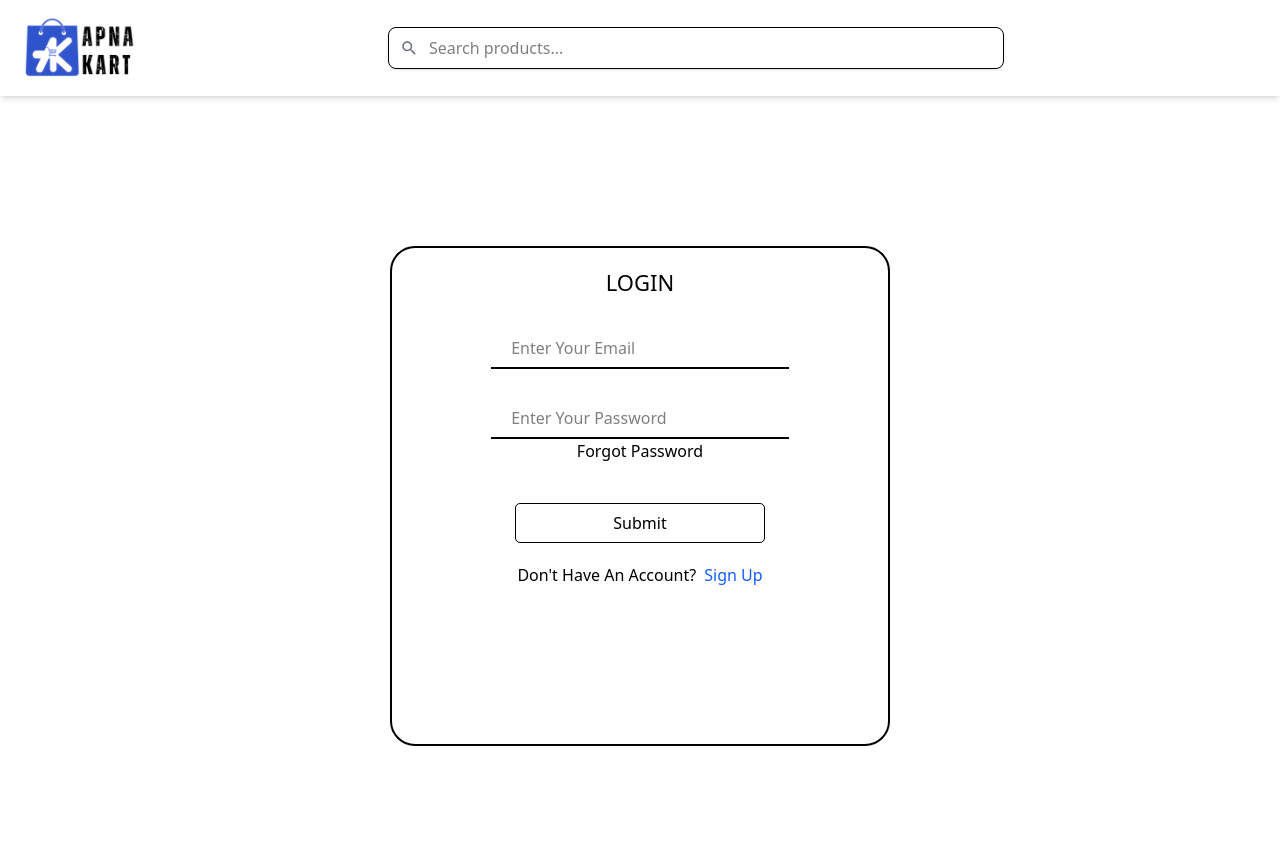
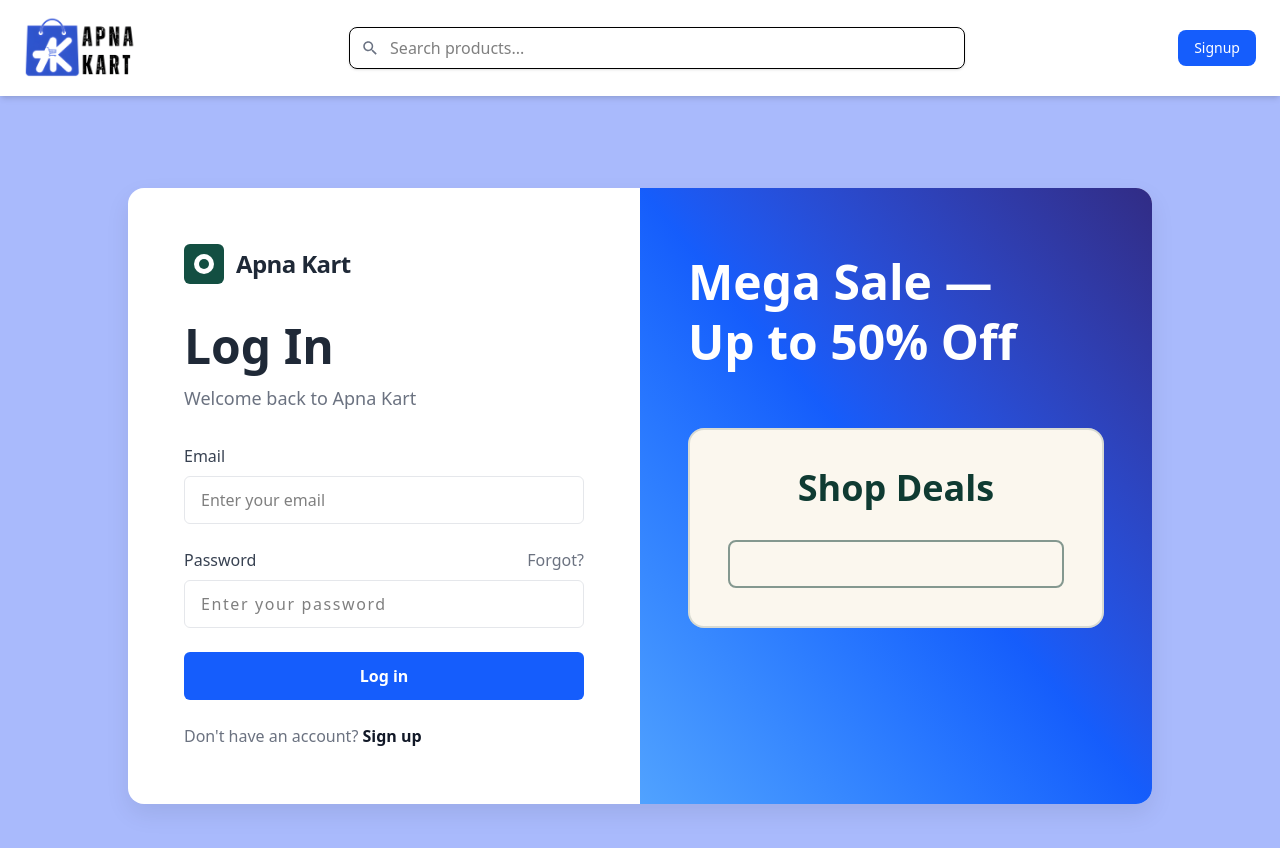
Before and after one commit to PRABHAT-BANKAI/E-commerce-001, a React (Vite) app: page / in a window 1280 px wide. Shown: the top 848 px of the page. Built offline with nearby package versions, Linux system fonts and the light colour scheme; data requests are answered from the project's data file.

Commit message:
db.json / Navbar / Login.jsx change

```diff
--- a/src/components/Navbar.jsx
+++ b/src/components/Navbar.jsx
@@ -1,11 +1,12 @@
-import React, { useEffect, useState } from "react";
-import { Link, useNavigate, useLocation } from "react-router";
+import React, { useState } from "react";
+import { Link, useNavigate, useLocation } from "react-router-dom";
 import { FaShoppingCart } from "react-icons/fa";
 import { IoMdSearch } from "react-icons/io";
 import { HiMenu, HiX } from "react-icons/hi";
 import image from "../assets/main.png";
-import { useSelector } from "react-redux";
+import { useSelector, useDispatch } from "react-redux";
 import SearchBar from "../pages/SearchBar";
+import { logout } from "../redux/feature/loginSlice";
 
 // Helper: Get initials
 const getInitials = (firstName, lastName, fullName) => {
@@ -34,33 +35,25 @@ const getRandomBgColor = () => {
 };
 
 const Navbar = ({ onSearch }) => {
-  const [user, setUser] = useState(null);
-  const [bgColor, setBgColor] = useState("bg-gray-500 text-white");
   const [menuOpen, setMenuOpen] = useState(false);
   const [search, setSearch] = useState("");
   const [mobileMenuOpen, setMobileMenuOpen] = useState(false);
+  const [bgColor] = useState(getRandomBgColor());
 
   const navigate = useNavigate();
   const location = useLocation();
+  const dispatch = useDispatch();
+
+  // ✅ Get user from Redux instead of fetching manually
+  const { user } = useSelector((state) => state.login);
   const cartItems = useSelector((state) => state.cart.cartItems);
   const cartCount = cartItems.length;
 
   // Hide Cart/Profile/Search on login/signup pages
   const hideCartProfileSearch = location.pathname === "/" || location.pathname === "/signup";
 
-
-  useEffect(() => {
-    fetch("http://localhost:3000/users/1")
-      .then((res) => res.json())
-      .then((data) => {
-        setUser(data);
-        setBgColor(getRandomBgColor());
-      })
-      .catch(() => setUser(null));
-  }, []);
-
   const handleLogout = () => {
-    setUser(null);
+    dispatch(logout());
     setMenuOpen(false);
     navigate("/");
   };
@@ -77,10 +70,7 @@ const Navbar = ({ onSearch }) => {
         <img src={image} alt="logo" className="w-24 md:w-28 h-auto" />
       </Link>
 
-
-      <SearchBar/>
-
-
+      <SearchBar />
 
       {/* Desktop Right Section */}
       <div className="hidden md:flex items-center space-x-6 relative">
@@ -141,7 +131,6 @@ const Navbar = ({ onSearch }) => {
           </Link>
         )}
       </div>
-
 
       {/* Mobile Hamburger */}
       <div className="md:hidden flex items-center">
--- a/src/pages/Login.jsx
+++ b/src/pages/Login.jsx
@@ -1,29 +1,30 @@
 import axios from "axios";
 import React, { useEffect, useState } from "react";
 import { useDispatch, useSelector } from "react-redux";
-import { Link, useNavigate } from "react-router";
+import { Link, useNavigate } from "react-router-dom";
+
 import { loginUser } from "../redux/feature/loginSlice";
 
 const Login = () => {
   const [data, setData] = useState({ email: "", password: "" });
+  const [formError, setFormError] = useState({});   // ✅ renamed
+  const [hasSubmitted, setHasSubmitted] = useState(false);
 
-  const [error, setError] = useState({});
+  const navigate = useNavigate();
+  const dispatch = useDispatch();
 
-  const navigate = useNavigate()
-  const dispatch = useDispatch()
-
-  const { user, loading, error:loginError} = useSelector((state) => state.login)
+  const { user, loading, error: loginError } = useSelector(
+    (state) => state.login
+  );
 
   function handleLogin(e) {
     e.preventDefault();
+    setHasSubmitted(true);
 
     if (!validation()) return;
-    dispatch(loginUser(data))
 
-
-    if (validation()) {
+    dispatch(loginUser(data));
     setData({ email: "", password: "" });
-    }
   }
 
   function validation() {
@@ -34,92 +35,136 @@ const Login = () => {
       val = false;
       obj.email = "Email is not valid";
     }
-
     if (!data.password.trim()) {
       val = false;
       obj.password = "Enter a valid password";
     } else if (data.password.length < 6) {
       val = false;
-      obj.password = "Password length should be greater than or equal to 6";
+      obj.password = "Password length should be at least 6";
     }
 
-    setError(obj);
+    setFormError(obj);
     return val;
   }
 
   useEffect(() => {
-    if(user){
-      alert('login successful')
-      navigate("/product")
-      setData({ email: "", password: "" })
+    if (!hasSubmitted) return;
+
+    if (user) {
+      alert("Login successful");
+      navigate("/product");
+    } else if (Object.keys(formError).length === 0 && loginError) {
+      alert("Invalid email or password");
     }
-    else {
-      alert("Please enter a valid Email & Password");
-    }
-  }, [user,navigate])
+  }, [user, navigate, hasSubmitted, loginError, formError]);
 
   return (
-    <div
-      className="w-[100vw] h-[100vh] flex justify-center items-center bg-white"
-      id="login"
+    <div className="min-h-screen w-full flex items-center justify-center bg-[#a9bafc] p-6">
+      <div className="w-full max-w-5xl bg-white rounded-2xl shadow-[0_10px_25px_rgba(0,0,0,0.08)] overflow-hidden grid grid-cols-1 md:grid-cols-2">
+
+        {/* Left: Login Form */}
+        <form
+          onSubmit={handleLogin}
+          className="px-10 py-10 md:px-14 md:py-14 flex flex-col justify-center"
         >
-      <form
-        className="border-black border-[2px] rounded-[25px] w-[500px] h-[500px] flex flex-col items-center"
-        onSubmit={handleLogin}
-      >
-        <h2 className="text-[22px] font-medium mt-[18px] text-black">LOGIN</h2>
+          {/* Brand */}
+          <div className="flex items-center gap-3 mb-8">
+            <div className="h-10 w-10 rounded-md bg-[#134f42] grid place-items-center">
+              <div className="h-5 w-5 rounded-full bg-white grid place-items-center">
+                <div className="h-2.5 w-2.5 rounded-full bg-[#134f42]" />
+              </div>
+            </div>
+            <span className="text-2xl font-semibold tracking-tight text-[#1f2937]">
+              Apna Kart
+            </span>
+          </div>
 
+          <h1 className="text-5xl font-extrabold text-[#1f2937] leading-tight">
+            Log In
+          </h1>
+          <p className="mt-2 text-[#6b7280] text-lg">
+            Welcome back to Apna Kart
+          </p>
 
-
-        <label className="w-[60%] h-[40px] flex justify-center mt-[30px]">
+          {/* Email */}
+          <label className="block text-[#374151] font-medium mt-8 mb-2">
+            Email
+          </label>
           <input
-            className="w-[100%] pl-[20px] text-black border-b-[2px] border-black bg-transparent outline-none"
             type="email"
-            placeholder="Enter Your Email"
+            placeholder="Enter your email"
             value={data.email}
             onChange={(e) => setData({ ...data, email: e.target.value })}
+            className="w-full h-12 rounded-md border border-[#e5e7eb] focus:border-[#134f42] focus:ring-4 focus:ring-[#134f42]/10 px-4 outline-none transition text-black"
           />
-        </label>
-        {error.email && (
-          <p className="text-red-600 text-sm mt-1">{error.email}</p>
+          {formError.email && (
+            <p className="text-red-600 text-sm mt-1">{formError.email}</p>
           )}
 
-        <label className="w-[60%] h-[40px] flex justify-center mt-[30px]">
+          {/* Password */}
+          <div className="flex items-center justify-between mt-6 mb-2">
+            <label className="text-[#374151] font-medium">Password</label>
+            <Link
+              to="/fpass"
+              className="text-[#6b7280] hover:text-[#374151] text-base"
+            >
+              Forgot?
+            </Link>
+          </div>
           <input
-            className="w-[100%] pl-[20px] text-black border-b-[2px] border-black bg-transparent outline-none"
             type="password"
-            placeholder="Enter Your Password"
+            placeholder="Enter your password"
             value={data.password}
             onChange={(e) => setData({ ...data, password: e.target.value })}
+            className="w-full h-12 rounded-md border border-[#e5e7eb] focus:border-[#134f42] focus:ring-4 focus:ring-[#134f42]/10 px-4 tracking-widest outline-none transition text-black"
           />
-        </label>
-
-        {error.password && (
-          <p className="text-red-600 text-sm mt-1">{error.password}</p>
+          {formError.password && (
+            <p className="text-red-600 text-sm mt-1">{formError.password}</p>
           )}
-
-         {loginError && <p className="text-red-600 text-sm mt-2">{loginError}</p>}
-
-        <Link to={"/fpass"}>
-          <p>Forgot Password</p>
-        </Link>
+          {loginError && (
+            <p className="text-red-600 text-sm mt-2">{loginError}</p>
+          )}
 
           <button
             type="submit"
-          className="mt-[40px] border w-[250px] h-[40px] rounded-[5px] bg-white cursor-pointer">Submit
-            {loading && <p className="text-white mt-2">Login...</p>}
-
+            className="mt-6 w-full h-12 rounded-md bg-blue-600 text-white font-semibold hover:opacity-95 active:opacity-90 transition"
+          >
+            {loading ? "Login..." : "Log in"}
           </button>
 
-        <div className="flex mt-[20px] text-black">
-          <p>Don't Have An Account?</p>
-          <Link to={"/signup"}>
-            <button className="text-blue-600 ml-2 cursor-pointer">
-              Sign Up
-            </button>
+          <p className="mt-6 text-[#6b7280]">
+            Don't have an account?{" "}
+            <Link
+              to="/signup"
+              className="font-semibold text-[#111827] hover:underline"
+            >
+              Sign up
             </Link>
+          </p>
+        </form>
+
+        {/* Right: Promo */}
+        <div className="text-white relative bg-gradient-to-tr from-blue-400 via-blue-600 to-indigo-900">
+          <div className="h-full w-full px-10 py-10 md:px-12 md:py-12 flex flex-col">
+            <div className="mt-2 md:mt-4">
+              <p className="text-4xl md:text-5xl font-extrabold leading-tight">
+                Mega Sale —<br /> Up to 50% Off
+              </p>
             </div>
-      </form>
+
+            <div className="mt-10 md:mt-14 bg-[#fbf7ee] text-[#0f3b32] rounded-2xl shadow-[inset_0_0_0_2px_rgba(15,59,50,0.15)] p-8 md:p-10 flex flex-col items-center">
+              <p className="text-3xl md:text-4xl font-extrabold">Shop Deals</p>
+              <div className="mt-8 w-full">
+                <div className="h-12 rounded-lg border-2 border-[#0f3b32]/50 bg-transparent px-4 flex items-center" />
+              </div>
+            </div>
+
+            <div className="absolute inset-x-0 bottom-0 pointer-events-none">
+              <div className="h-6" />
+            </div>
+          </div>
+        </div>
+      </div>
     </div>
   );
 };
```
Also changed, not shown: db.json. Lines whose indentation alone changed are shown as unchanged.
